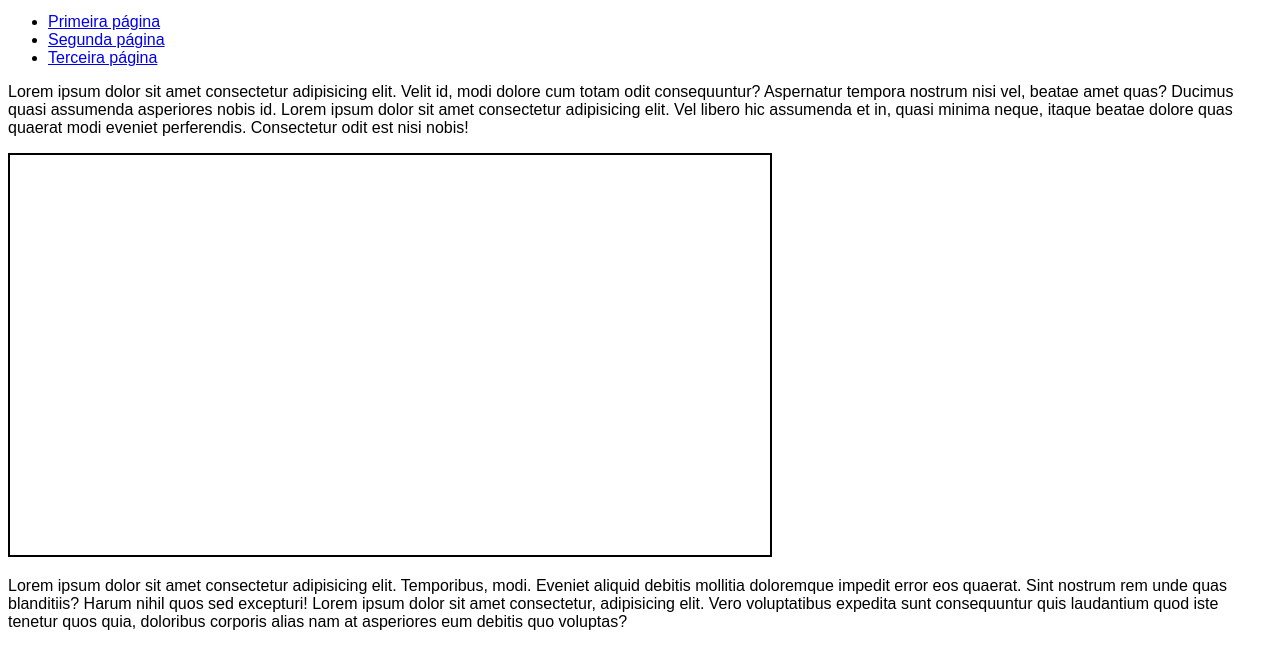
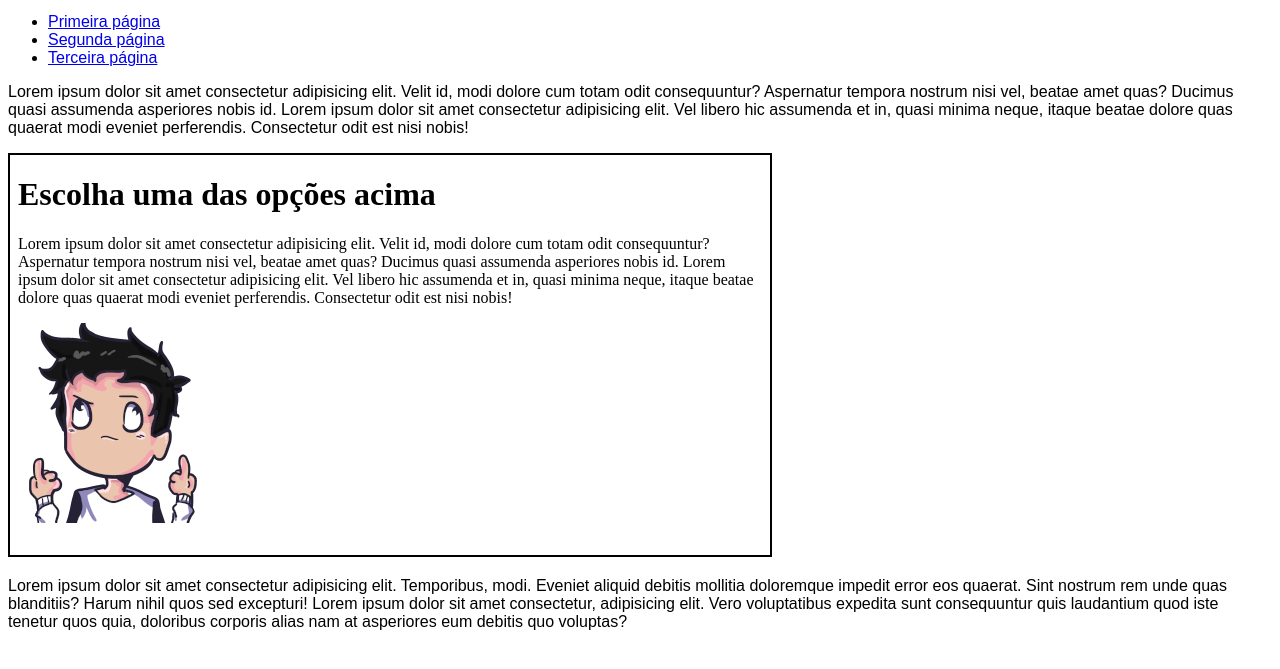
Before and after one commit to danielkrupniski/html-css, a plain HTML site: page Exercicios/ex024/iframe003.html in a window 1280 px wide. Shown: the part 119-788 px from the top of the page. Drawn offline with Linux system fonts and the light colour scheme.

Commit message:
exercicio

```diff
--- a/Exercicios/ex024/iframe003.html
+++ b/Exercicios/ex024/iframe003.html
@@ -28,7 +28,7 @@
 
     <p>Lorem ipsum dolor sit amet consectetur adipisicing elit. Velit id, modi dolore cum totam odit consequuntur? Aspernatur tempora nostrum nisi vel, beatae amet quas? Ducimus quasi assumenda asperiores nobis id. Lorem ipsum dolor sit amet consectetur adipisicing elit. Vel libero hic assumenda et in, quasi minima neque, itaque beatae dolore quas quaerat modi eveniet perferendis. Consectetur odit est nisi nobis!</p>
 
-    <iframe id="tela" name="frame" src="">
+    <iframe id="tela" name="frame" srcdoc="<h1>Escolha uma das opções acima</h1><p> Lorem ipsum dolor sit amet consectetur adipisicing elit. Velit id, modi dolore cum totam odit consequuntur? Aspernatur tempora nostrum nisi vel, beatae amet quas? Ducimus quasi assumenda asperiores nobis id. Lorem ipsum dolor sit amet consectetur adipisicing elit. Vel libero hic assumenda et in, quasi minima neque, itaque beatae dolore quas quaerat modi eveniet perferendis. Consectetur odit est nisi nobis!</p><img src='imagens/avataar.png'>">
         <p>Infelizmente seu navegador não é compativel com isso.</p>
     </iframe>
 
```
Also changed, not shown: Exercicios/ex024/imagens/avataar.png (added).
